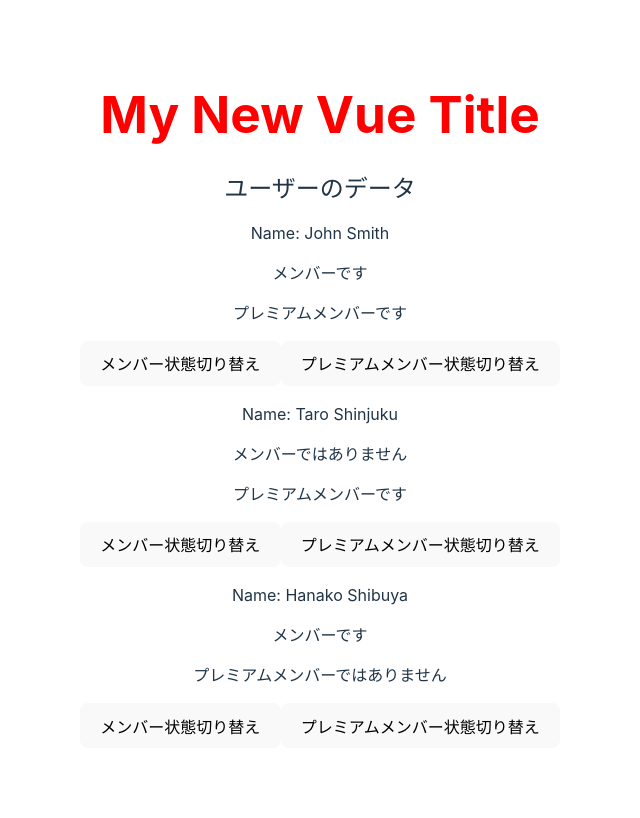
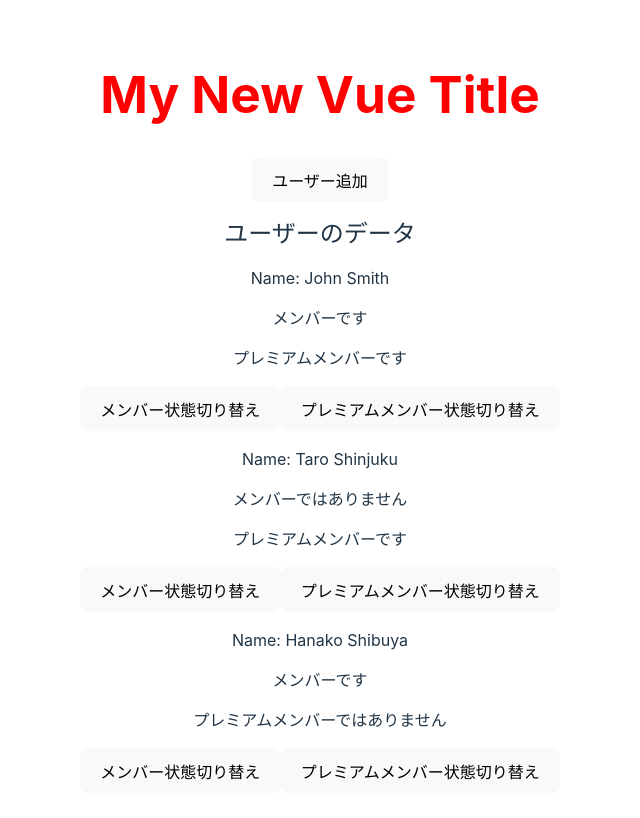
Before and after one commit to LeeDDHH/vue-vite-sample, a Vue app: page / in a window 1280 px wide. Shown: the top 818 px of the page, without its empty margins (320-960 px from the left). Built offline with nearby package versions, Linux system fonts and the light colour scheme.

Commit message:
vue記法練習（データpush）

```diff
--- a/src/App.vue
+++ b/src/App.vue
@@ -71,6 +71,14 @@
     changePremiumStatus(index: number) {
       return (this.users[index].isPremium = !this.users[index].isPremium);
     },
+    addUser() {
+      this.users.push({
+        firstName: "First",
+        lastName: "Last",
+        isMember: true,
+        isPremium: true,
+      });
+    },
   },
 }; -->
 
@@ -109,10 +117,19 @@
 const changePremiumStatus = (index: number) => {
   users.value[index].isPremium = !users.value[index].isPremium;
 };
+const addUser = () => {
+  users.value.push({
+    firstName: "First",
+    lastName: "Last",
+    isMember: true,
+    isPremium: true,
+  });
+};
 </script>
 
 <template>
   <h1 :title="message" :class="textStatus">{{ title }}</h1>
+  <button @click="addUser">ユーザー追加</button>
   <h2>ユーザーのデータ</h2>
   <div v-for="(user, index) in users" :key="index">
     <p>Name: {{ fullName(user.firstName, user.lastName) }}</p>
```
